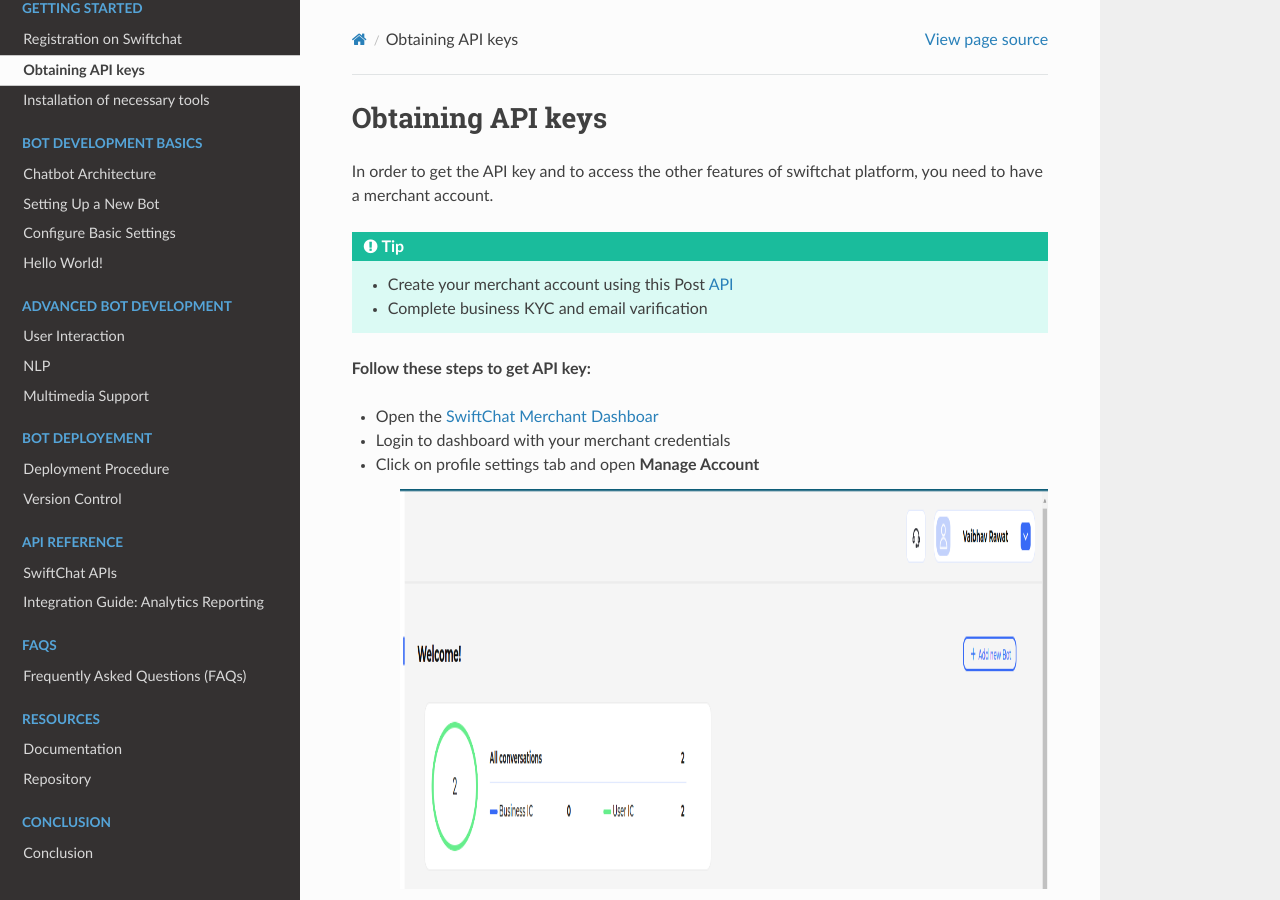
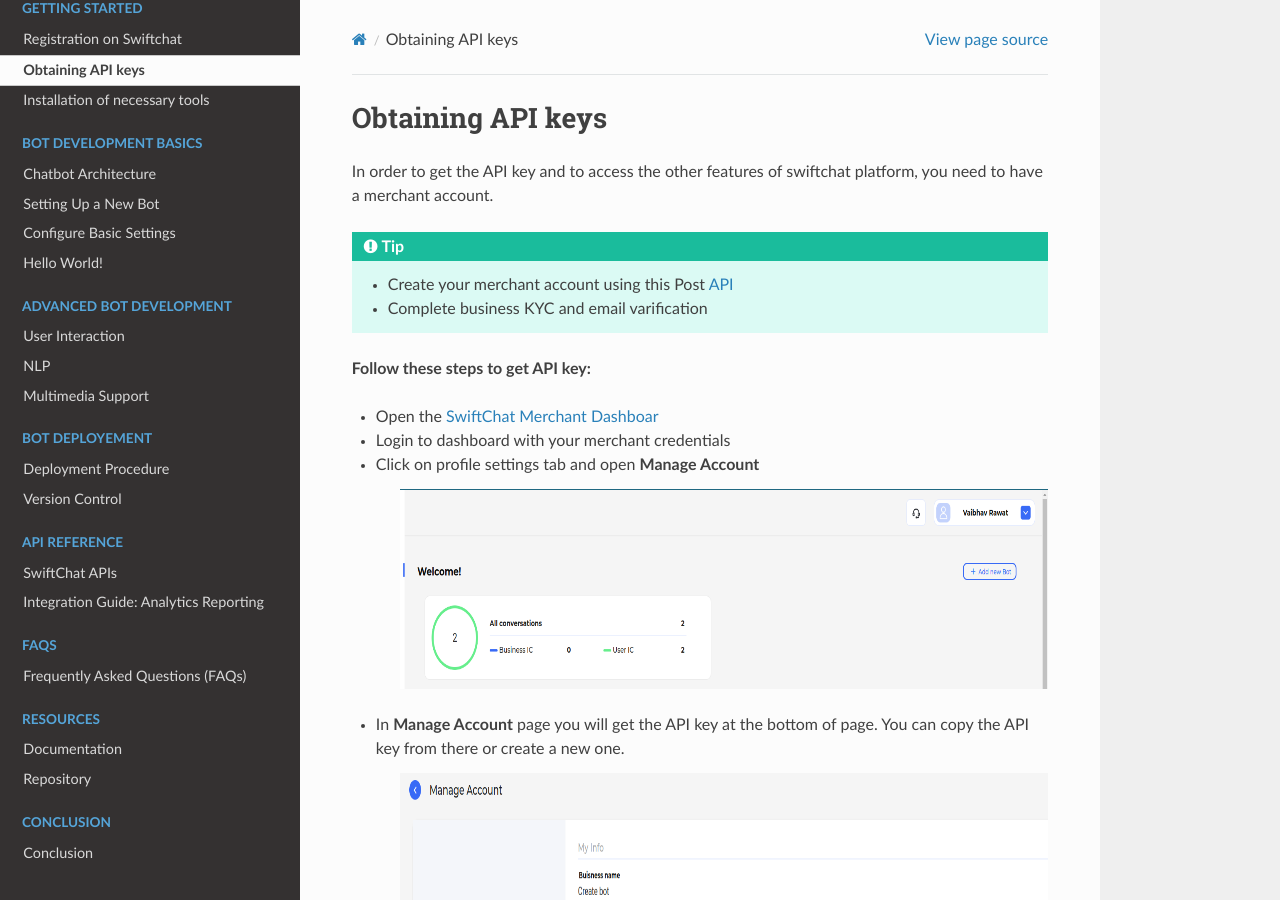
Before and after one commit to Priyanka-sharma181/Chatbot-Development-Guide, a Sphinx documentation site: the page built from docs/source/get_api_key.rst, in a window 1280 px wide and 900 px high. Built offline with Sphinx 7.4.7 and the Read the Docs theme 2.0.0, drawn with Linux system fonts in a browser that asks for light colours.

Commit message:
media_api

```diff
--- a/docs/source/get_api_key.rst
+++ b/docs/source/get_api_key.rst
@@ -17,15 +17,15 @@
 
    .. image:: ../images/installation_images/profile_settings.png
       :alt: login page
-      :width: 2000
-      :height: 400
+      :width: 3000
+      :height: 200
       :align: left
 
 - In **Manage Account** page you will get the API key at the bottom of page. You can copy the API key from there or create a new one.
 
    .. image:: ../images/installation_images/apiKey_page.png
       :alt: login page
-      :width: 2500
+      :width: 3500
       :height: 400
       :align: left
 
```
Also changed, not shown: docs/source/api_reference.rst (+7 -1 lines).
